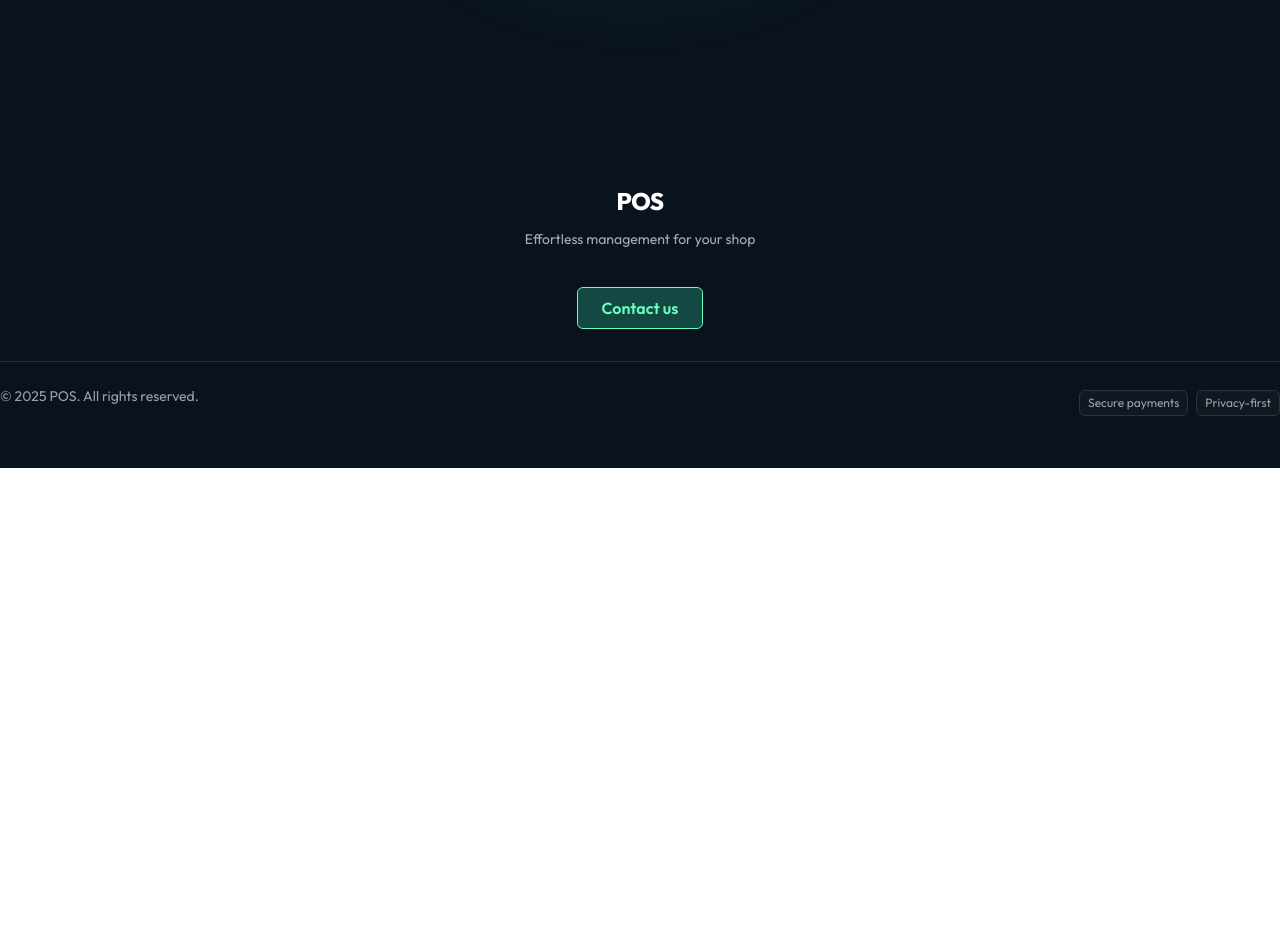
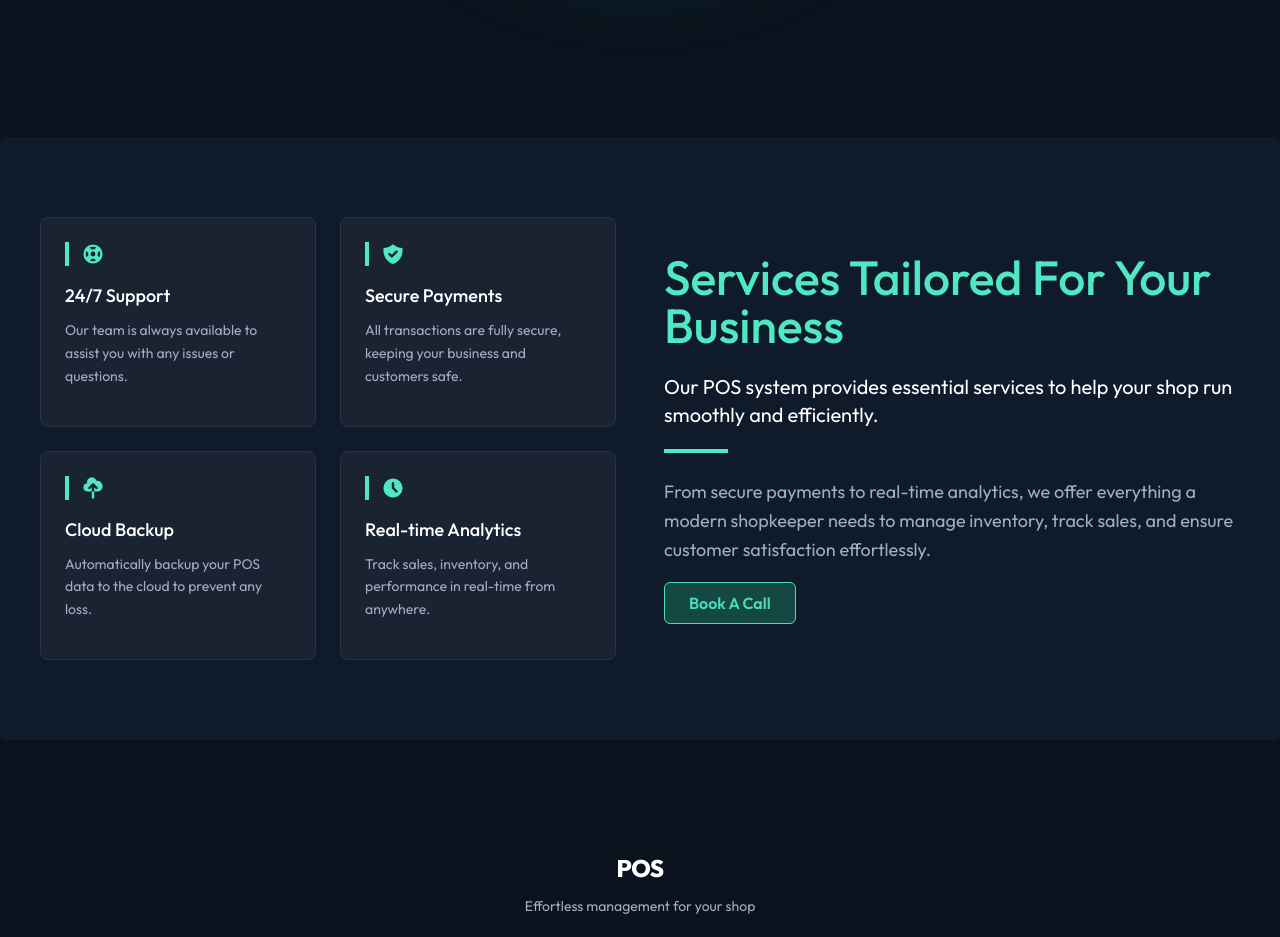
Before and after one commit to mohosin2126/pos, a React (Vite) app in the folder client/: page / in a window 1280 px wide. Shown: the part 2060-2997 px from the top of the page. Before the commit the page ends 2528 px from the top, so only its background shows below. Built offline with nearby package versions, Linux system fonts and the light colour scheme.

Commit message:
service section has been created

```diff
--- a/client/src/view/home/index.tsx
+++ b/client/src/view/home/index.tsx
@@ -3,6 +3,7 @@ import Footer from "./footer";
 import LocomotiveScroll from "locomotive-scroll";
 import Features from "./features";
 import Banner from "./banner";
+import Services from "./services";
 
 export default function HomePage() {
 
@@ -12,6 +13,7 @@ export default function HomePage() {
         <div className="pt-28 container mx-auto space-y-6 lg:space-y-16">
             <Banner/>
             <Features/>
+            <Services/>
             <Footer />
         </div>
     );
--- /dev/null
+++ b/client/src/view/home/services/index.tsx
@@ -0,0 +1,93 @@
+import {
+    HiClock,
+    HiShieldCheck,
+    HiCloudUpload,
+    HiSupport,
+} from "react-icons/hi";
+
+const Services = () => {
+    const servicesData = [
+        {
+            id: 1,
+            title: "24/7 Support",
+            description:
+                "Our team is always available to assist you with any issues or questions.",
+            icon: <HiSupport className="text-2xl text-[#4fe7c4]" />,
+        },
+        {
+            id: 2,
+            title: "Secure Payments",
+            description:
+                "All transactions are fully secure, keeping your business and customers safe.",
+            icon: <HiShieldCheck className="text-2xl text-[#4fe7c4]" />,
+        },
+        {
+            id: 3,
+            title: "Cloud Backup",
+            description:
+                "Automatically backup your POS data to the cloud to prevent any loss.",
+            icon: <HiCloudUpload className="text-2xl text-[#4fe7c4]" />,
+        },
+        {
+            id: 4,
+            title: "Real-time Analytics",
+            description:
+                "Track sales, inventory, and performance in real-time from anywhere.",
+            icon: <HiClock className="text-2xl text-[#4fe7c4]" />,
+        },
+    ];
+
+    return (
+        <section className="bg-[#0f1a2a] py-20 px-4 lg:px-10 rounded-md">
+            <div>
+                <div className="grid grid-cols-1 lg:grid-cols-2 gap-12 items-center">
+                    {/* Left Section - Feature Cards */}
+                    <div className="order-2 lg:order-1 grid grid-cols-1 lg:grid-cols-2 gap-6">
+                        {servicesData.map((service) => (
+                            <div
+                                key={service.id}
+                                className="bg-[#1a2332] rounded-lg p-6 border border-[#2a3441] hover:border-[#4fe7c4] transition-all duration-300"
+                            >
+                                <div className="flex items-center mb-4">
+                                    <div className="w-1 h-6 bg-[#4fe7c4] mr-3"></div>
+                                    {service.icon}
+                                </div>
+                                <h3 className="text-lg font-semibold text-white mb-3">
+                                    {service.title}
+                                </h3>
+                                <p className="text-[#a0aec0] text-sm leading-relaxed">
+                                    {service.description}
+                                </p>
+                            </div>
+                        ))}
+                    </div>
+
+                    {/* Right Section - Main Description */}
+                    {/* Right Section - Main Description */}
+                    <div className="order-1 lg:order-2 space-y-6">
+                        <div>
+                            <h2 className="text-4xl lg:text-5xl font-bold text-[#4fe7c4] mb-4">
+                                Services Tailored For Your Business
+                            </h2>
+                            <p className="text-xl text-white mb-4">
+                                Our POS system provides essential services to help your shop run
+                                smoothly and efficiently.
+                            </p>
+                            <div className="w-16 h-1 bg-[#4fe7c4]"></div>
+                        </div>
+
+                        <p className="text-[#a0aec0] text-lg leading-relaxed">
+                            From secure payments to real-time analytics, we offer everything a
+                            modern shopkeeper needs to manage inventory, track sales, and
+                            ensure customer satisfaction effortlessly.
+                        </p>
+
+                        <button className="button">Book A Call</button>
+                    </div>
+                </div>
+            </div>
+        </section>
+    );
+};
+
+export default Services;
```
